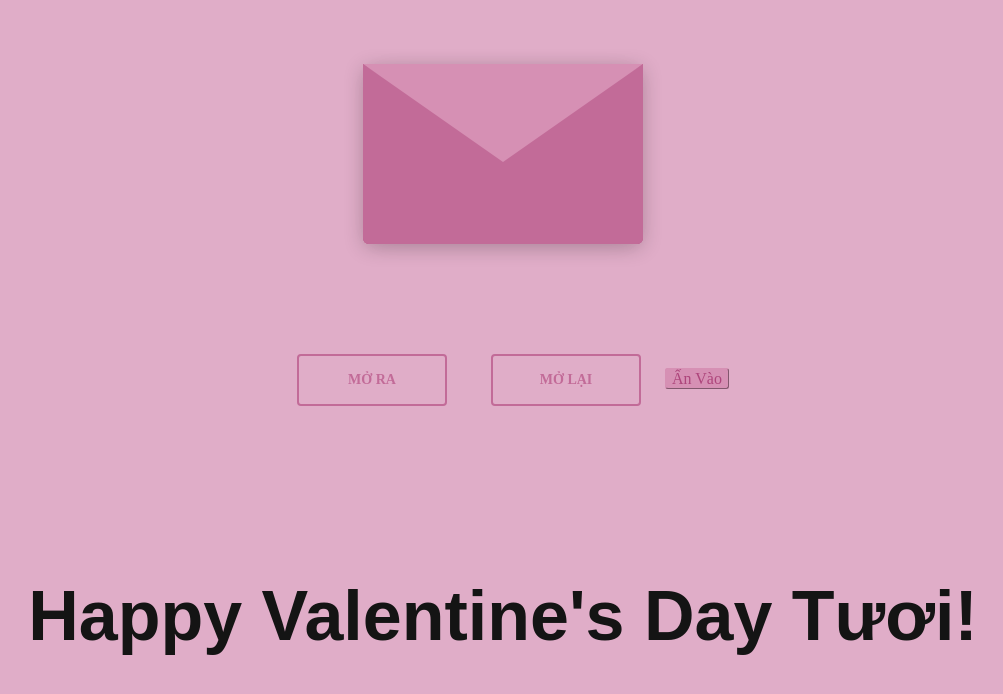
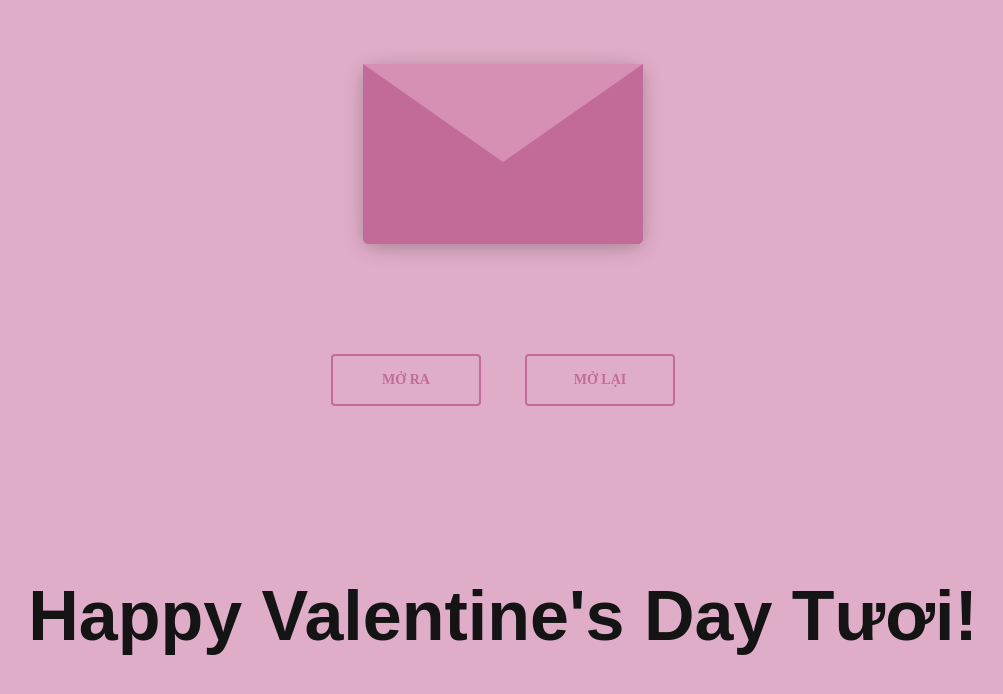
Before and after one commit to Giangvt134/valentine, a plain HTML site: page index.html in a window 1280 px wide. Shown: the part 134-828 px from the top of the page, without its empty margins (137-1140 px from the left). Drawn offline with nearby package versions, Linux system fonts and the light colour scheme.

Commit message:
Update index.html

```diff
--- a/index.html
+++ b/index.html
@@ -28,7 +28,6 @@
        <div class="reset">
            <button id="open">Mở ra</button>
            <button id="reset">Mở lại</button>
-           <a type="button" class="click" target="_blank" href="http://127.0.0.1:5500/Heart/Heart.html">Ấn Vào</a>
        </div>
        <h1 class="Valentine">Happy Valentine's Day Tươi!</h1>
        <script src="index.js"></script>
```
